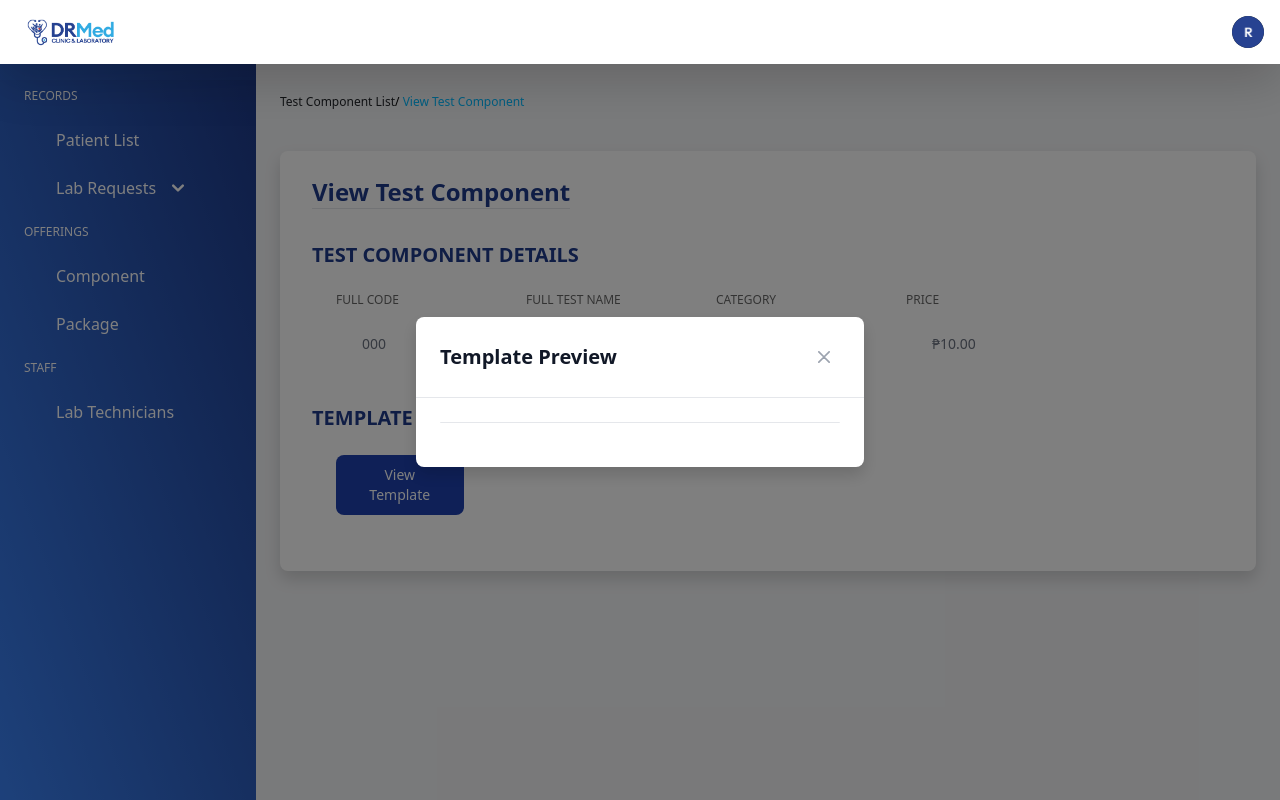
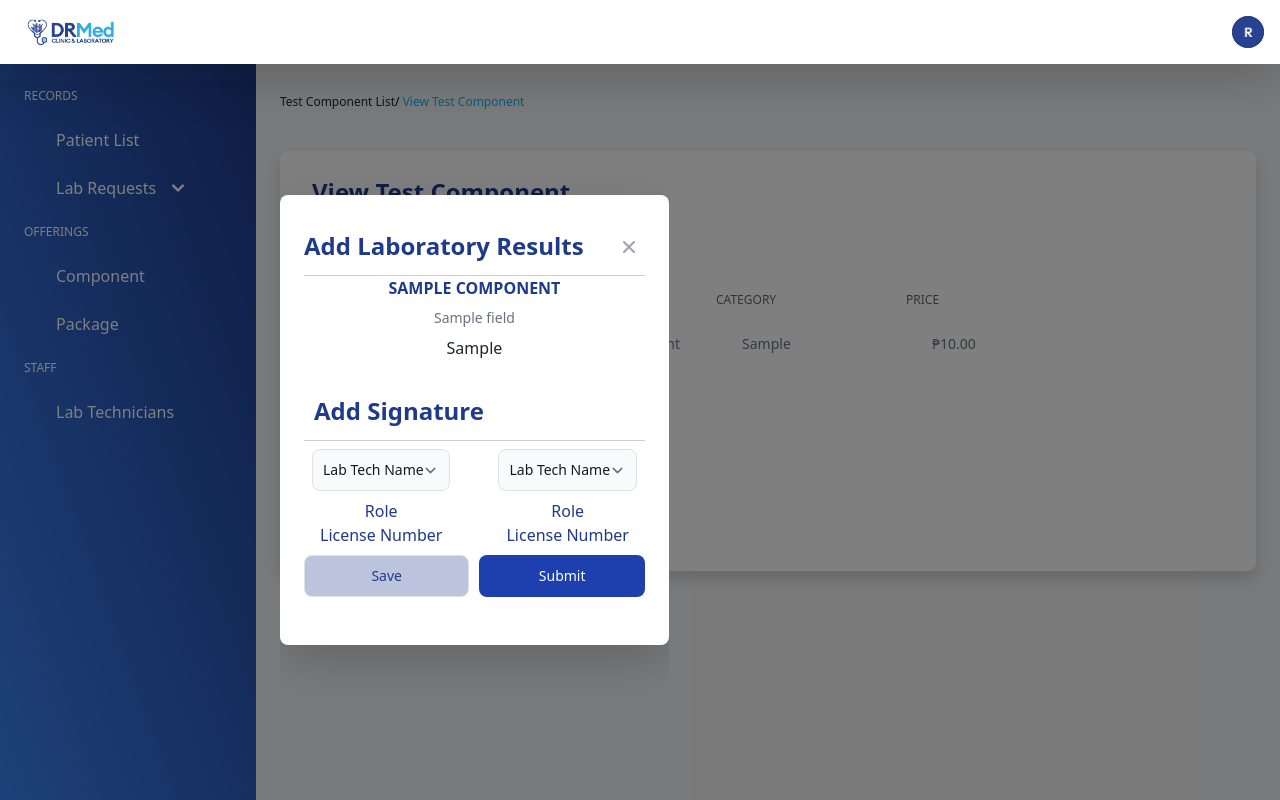
Before and after one commit to daveigh-abogado/drmedlab, a Django app: page /view_component/1/ in a window 1280 px wide, after a click on "View Template". Run offline with Django 5.2, Linux system fonts and the light colour scheme; tables that the repository leaves empty hold one stand-in row (values such as "Sample post"); style sheets or scripts are compiled from the project's sources; some libraries are stand-ins or nearby versions.

Commit message:
made view template functional in view component

```diff
--- a/labreqsys/templates/labreqsys/view_component.html
+++ b/labreqsys/templates/labreqsys/view_component.html
@@ -17,8 +17,7 @@
     </div>
     <div class="">
         <div class="gap-2.5">
-            <div class="text-left text-m font-semibold text-blue-900 mb-2 mt-2
-            uppercase">Test Component Details</div>
+            <div class="text-left text-m font-semibold text-blue-900 mb-2 mt-2 uppercase">Test Component Details</div>
 
             <div class="grid gap-2.5 m-4 sm:grid-cols-4">
                 <div>
@@ -40,7 +39,8 @@
             </div>
 
             <div class="text-left text-m font-semibold text-blue-900 uppercase mb-2 mt-6">Template</div>
-            <div class="grid gap-2.5 m-4"> <button type="button" id="createTemplatebutton" data-modal-target="templateModal" data-modal-toggle="templateModal" class="w-full justify-center text-white inline-flex items-center bg-primary-700 hover:bg-primary-800 focus:ring-4 focus:outline-none focus:ring-primary-300 font-medium rounded-lg text-sm px-5 py-2.5 text-center no-underline" style="max-width: 17%;">
+            <div class="grid gap-2.5 m-4">
+                <button type="button" id="createTemplatebutton" data-modal-target="templateModal" data-modal-toggle="templateModal" class="w-full justify-center text-white inline-flex items-center bg-primary-700 hover:bg-primary-800 focus:ring-4 focus:outline-none focus:ring-primary-300 font-medium rounded-lg text-sm px-5 py-2.5 text-center no-underline" style="max-width: 17%;">
                     View Template
                 </button>
             </div>
@@ -48,66 +48,100 @@
     </div>
 </div>
 
-<div id="templateModal" tabindex="-1" aria-hidden="true" class="fixed top-0 left-0 right-0 z-50 hidden w-full p-4 overflow-x-hidden overflow-y-auto md:inset-0 h-[calc(100%-1rem)] max-h-full">
-    <div class="relative w-full max-w-md max-h-full">
-        <div class="relative bg-white rounded-lg shadow dark:bg-gray-700">
-            <div class="flex items-center justify-between p-4 md:p-5 border-b rounded-t dark:border-gray-600">
-                <h3 class="text-xl font-semibold text-gray-900 dark:text-white">
-                    Template Preview
-                </h3>
-                <button type="button" class="text-gray-400 bg-transparent hover:bg-gray-200 hover:text-gray-900 rounded-lg text-sm w-8 h-8 ms-auto inline-flex justify-center items-center dark:hover:bg-gray-600 dark:hover:text-white" data-modal-hide="templateModal">
-                    <svg class="w-3 h-3" aria-hidden="true" xmlns="http://www.w3.org/2000/svg" fill="none" viewBox="0 0 14 14">
-                        <path stroke="currentColor" stroke-linecap="round" stroke-linejoin="round" stroke-width="2" d="m1 1 6 6m0 0 6 6M7 7l6-6M7 7l-6 6"/>
-                    </svg>
-                    <span class="sr-only">Close modal</span>
+<!-- Modal -->
+<div id="templateModal" tabindex="-1" aria-hidden="true" class="fixed top-0 z-50 hidden h-full overflow-y-auto overflow-x-hidden">
+    <div class="relative p-4 w-full max-w-4xl h-full md:h-auto bg-white mx-auto mt-10 rounded-lg shadow-lg">
+        <div class="flex justify-center border-b border-black/20 ">
+            <!-- Modal Header -->
+            <div class="self-stretch py-2.5 px-2.5inline-flex justify-center items-center gap-1.5">
+                <div class="flex-1 h-9 justify-center text-blue-900 text-mm font-semibold">Add Laboratory Results</div>
+            </div>
+            <!-- Close button -->
+            <button type="button" data-modal-hide="templateModal" class="text-gray-400 bg-transparent hover:bg-gray-200 hover:text-gray-900 rounded-lg text-sm p-1.5 ml-auto inline-flex items-center">
+                <svg aria-hidden="true" class="w-5 h-5" fill="currentColor" viewBox="0 0 20 20">
+                    <path fill-rule="evenodd" d="M4.293 4.293a1 1 0 011.414 0L10 8.586l4.293-4.293a1 1 0 111.414 1.414L11.414 10l4.293 4.293a1 1 0 01-1.414 1.414L10 11.414l-4.293 4.293a1 1 0 01-1.414-1.414L8.586 10 4.293 5.707a1 1 0 010-1.414z" clip-rule="evenodd"></path>
+                </svg>
+                <span class="sr-only">Close modal</span>
+            </button>
+        </div>
+
+        <div>
+            <div class="text-center text-base font-semibold text-blue-900 uppercase mb-2">{{ component.test_name }}</div>
+
+            {% for section_data in sections %}
+            <div class="grid gap-2.5 mb-4 sm:grid-cols-{{ section_data.field_count }}">
+                {% for f in section_data.fields %}
+                <div>
+                    <label class="block mb-2 text-center text-sm font-medium text-gray-500">{{ f.label_name }}</label>
+                    {% if f.field_type == "Label" %}
+                        <div class="text-center">{{ f.field_value }}</div>
+                    {% elif f.field_type == "Text" %}
+                        <input disabled type="text" class="bg-gray-50 border border-gray-300 text-gray-900 text-sm rounded-lg block w-full p-2.5" name="{{ f.label_name }}" value="{{ f.saved_value|default_if_none:'' }}">
+                    {% elif f.field_type == "Number" %}
+                        <input disabled type="number" class="bg-gray-50 border border-gray-300 text-gray-900 text-sm rounded-lg block w-full p-2.5" name="{{ f.label_name }}" value="{{ f.saved_value|default_if_none:'' }}">
+                    {% elif f.field_type == "Image" %}
+                        <input disabled type="url" class="bg-gray-50 border border-gray-300 text-gray-900 text-sm rounded-lg block w-full p-2.5" name="{{ f.label_name }}" placeholder="Enter image URL" value="{{ f.saved_value|default_if_none:'' }}">
+                    {% else %}
+                        <input disabled type="text" class="bg-gray-50 border border-gray-300 text-gray-900 text-sm rounded-lg block w-full p-2.5" name="{{ f.label_name }}" value="{{ f.saved_value|default_if_none:'' }}">
+                    {% endif %}
+                </div>
+                {% endfor %}
+            </div>
+            {% endfor %}
+
+            <!-- Signature Section -->
+            <div class="w-full self-stretch py-2.5 px-2.5 border-b border-black/20 inline-flex justify-center items-center gap-1.5">
+                <div class="flex-1 h-9 justify-center text-blue-900 text-mm font-semibold">Add Signature</div>
+            </div>
+
+            <div class="mt-2 justify-center flex gap-5 px-2">
+                <div>
+                    <select disabled id="lab_tech_1" name="lab_tech_1" onchange="updateLabTechInfo('lab_tech_1')" required class="bg-gray-50 border border-gray-300 text-gray-900 text-sm rounded-lg block w-full p-2.5">
+                        <option value="">Lab Tech Name</option>
+                        {% for tech in lab_technicians %}
+                        <option value="{{ tech.lab_tech_id }}" data-role="{{ tech.title }}" data-license="{{ tech.license_num }}">
+                            {{ tech.first_name }} {{ tech.last_name }}
+                        </option>
+                        {% endfor %}
+                    </select>
+                    <p id="lab_tech_1_info" class="text-base text-blue-900 text-center p-2">Role <br> License Number</p>
+                </div>
+
+                <div>
+                    <select disabled id="lab_tech_2" name="lab_tech_2" onchange="updateLabTechInfo('lab_tech_2')" required class="bg-gray-50 border border-gray-300 text-gray-900 text-sm rounded-lg block w-full p-2.5">
+                        <option value="">Lab Tech Name</option>
+                        {% for tech in lab_technicians %}
+                        <option value="{{ tech.lab_tech_id }}" data-role="{{ tech.title }}" data-license="{{ tech.license_num }}">
+                            {{ tech.first_name }} {{ tech.last_name }}
+                        </option>
+                        {% endfor %}
+                    </select>
+                    <p id="lab_tech_2_info" class="text-base text-blue-900 text-center p-2">Role <br> License Number</p>
+                </div>
+            </div>
+
+            <input type="hidden" name="submission_type" id="submission_type" value="">
+            <div class="grid gap-2.5 mb-4 sm:grid-cols-2">
+                <button disabled type="button" onclick="saveModal()" class="w-full justify-center text-blue-900 inline-flex items-center border border-blue-900 bg-blue-555 bg-opacity-10 font-medium rounded-lg text-sm px-5 py-2.5">
+                    Save
+                </button>
+                <button disabled type="button" onclick="submitModal()" class="w-full justify-center text-white inline-flex items-center bg-primary-700 hover:bg-primary-800 font-medium rounded-lg text-sm px-5 py-2.5">
+                    Submit
                 </button>
             </div>
-            <div class="p-4 md:p-5" id="modal-preview-content">
-                </div>
         </div>
     </div>
 </div>
 
-<div id="modal-preview-content-template" class="hidden"> <div class="flex justify-between items-center rounded-t border-b sm:mb-5">
-        <h3 class="text-mm font-semibold text-blue-900 uppercase">{{ template_name }}</h3>
-    </div>
-    {% for section in sections %}
-        <div class="self-stretch h-8 justify-center font-semibold text-m-600 text-gray-500 mb-2">
-            {{ section.name }}
-        </div>
-        <div class="grid gap-2.5 sm:grid-cols-{{ section.fields|length }}">
-            {% for field in section.fields %}
-                <div>
-                    <label class="block mb-2 text-center text-sm font-medium text-gray-500">{{ field.label_name }}</label>
-                    {% if field.field_type == 'Label' %}
-                        <div class="text-center">{{ field.field_value }}</div>
-                    {% elif field.field_type == 'Text' %}
-                        <input disabled type="text" class="bg-gray-50 border border-gray-300 text-center text-gray-900 text-sm rounded-lg block w-full p-2.5">
-                    {% elif field.field_type == 'Number' %}
-                        <input disabled type="number" class="bg-gray-50 border border-gray-300 text-center text-gray-900 text-sm rounded-lg block w-full p-2.5">
-                    {% elif field.field_type == 'Image' %}
-                        <input disabled type="file" class="bg-gray-50 border border-gray-300 text-center text-gray-900 text-sm rounded-lg block w-full p-2.5">
-                    {% endif %}
-                </div>
-            {% endfor %}
-        </div>
-    {% endfor %}
-</div>
-
 <script>
     const createTemplateButton = document.getElementById('createTemplatebutton');
-    const modalPreviewContent = document.getElementById('modal-preview-content');
-    const previewTemplate = document.getElementById('modal-preview-content-template');
-    const templateModal = document.getElementById('templateModal'); // Get the modal element
+    const templateModal = document.getElementById('templateModal');
 
     createTemplateButton.addEventListener('click', () => {
-        modalPreviewContent.innerHTML = previewTemplate.innerHTML;
-        // You might need to manually show the modal if data-modal-toggle isn't working as expected
         templateModal.classList.remove('hidden');
         templateModal.removeAttribute('aria-hidden');
     });
 
-    // Add functionality to close the modal (if data-modal-hide isn't working)
     const closeModalButtons = templateModal.querySelectorAll('[data-modal-hide="templateModal"]');
     closeModalButtons.forEach(button => {
         button.addEventListener('click', () => {
@@ -116,7 +150,6 @@
         });
     });
 </script>
-
 {% endblock content %}
 
 {% block styles %}
@@ -135,7 +168,7 @@
         color: #00BAFF;
     }
 
-    .breadbutton{
+    .breadbutton {
         display: flex;
         justify-content: space-between;
     }
--- a/labreqsys/views.py
+++ b/labreqsys/views.py
@@ -187,27 +187,22 @@ def add_testcomponent(request):
         'template_status': template_status})
 
 def view_component(request, component_id):
-    component = TestComponent.objects.get(component_id=component_id)
-    template = component.template
+    test_component = TestComponent.objects.get(component_id=component_id)
+    template = test_component.template
     sections = TemplateSection.objects.filter(template=template)
 
     section_data = []
-    for section in sections:
-        fields = TemplateField.objects.filter(section=section)
-        section_data.append({
-            'name': section.section_name,
-            'fields': fields
-        })
-
-    context = {
-        'component': component,
-        'template_name': template.template_name,
-        'sections': section_data
-    }
+    for s in sections:
+        fields = TemplateField.objects.filter(section_id=s.pk)
+        field_count = 0
+        for field in fields:
+            field_count+=1
+        section_data.append({'section': s, 'field_count': field_count, 'fields': fields})
 
     return render(request, 'labreqsys/view_component.html',
-                  {'component': component,
-                   'context': context
+                  {'component': test_component,
+                   'template': template,
+                   'sections': section_data
                    })
 
 def create_testcomponent(request):
```
Also changed, not shown: labreqsys/templates/labreqsys/view_patient.html (line endings or trailing spaces).
